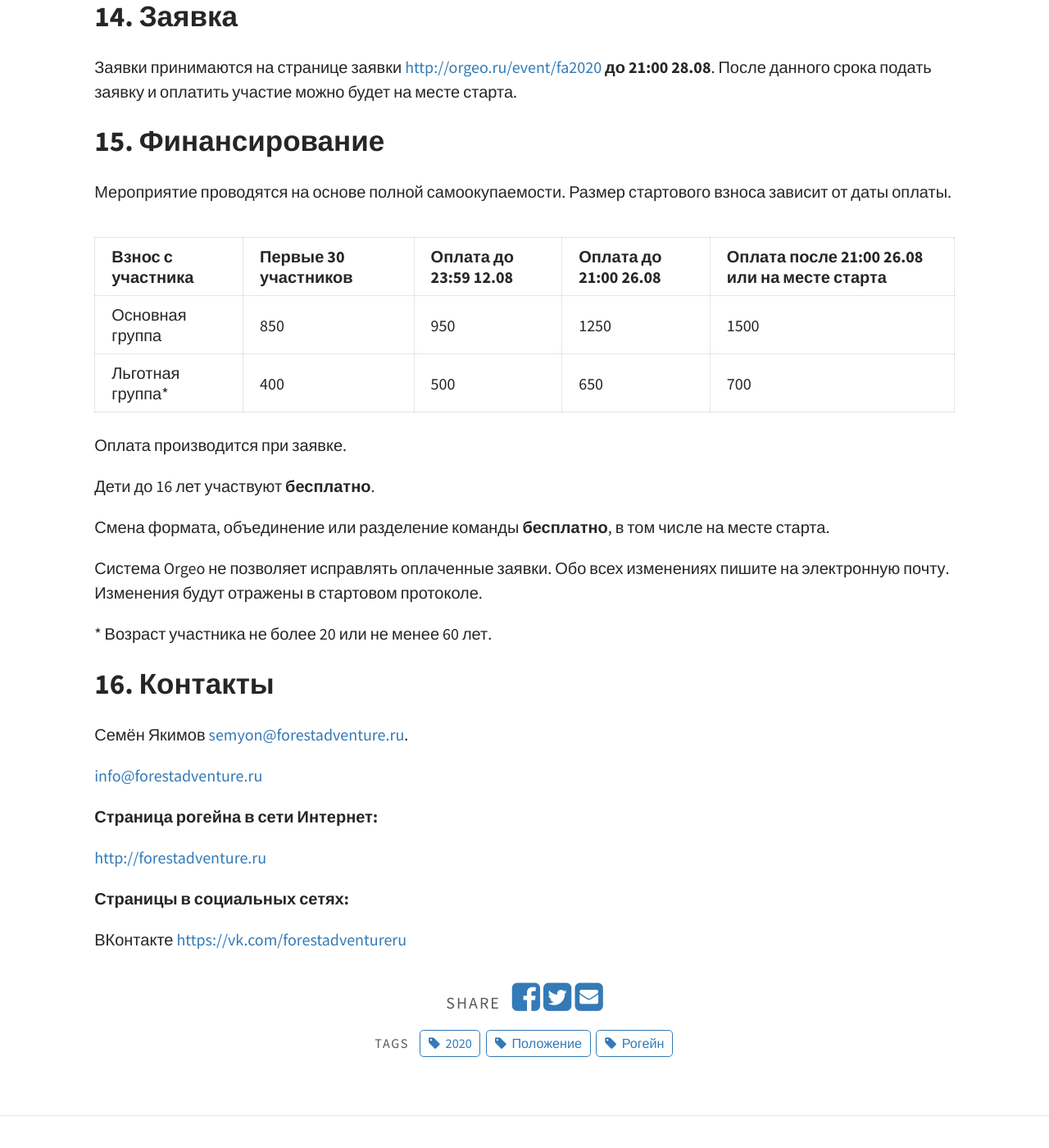
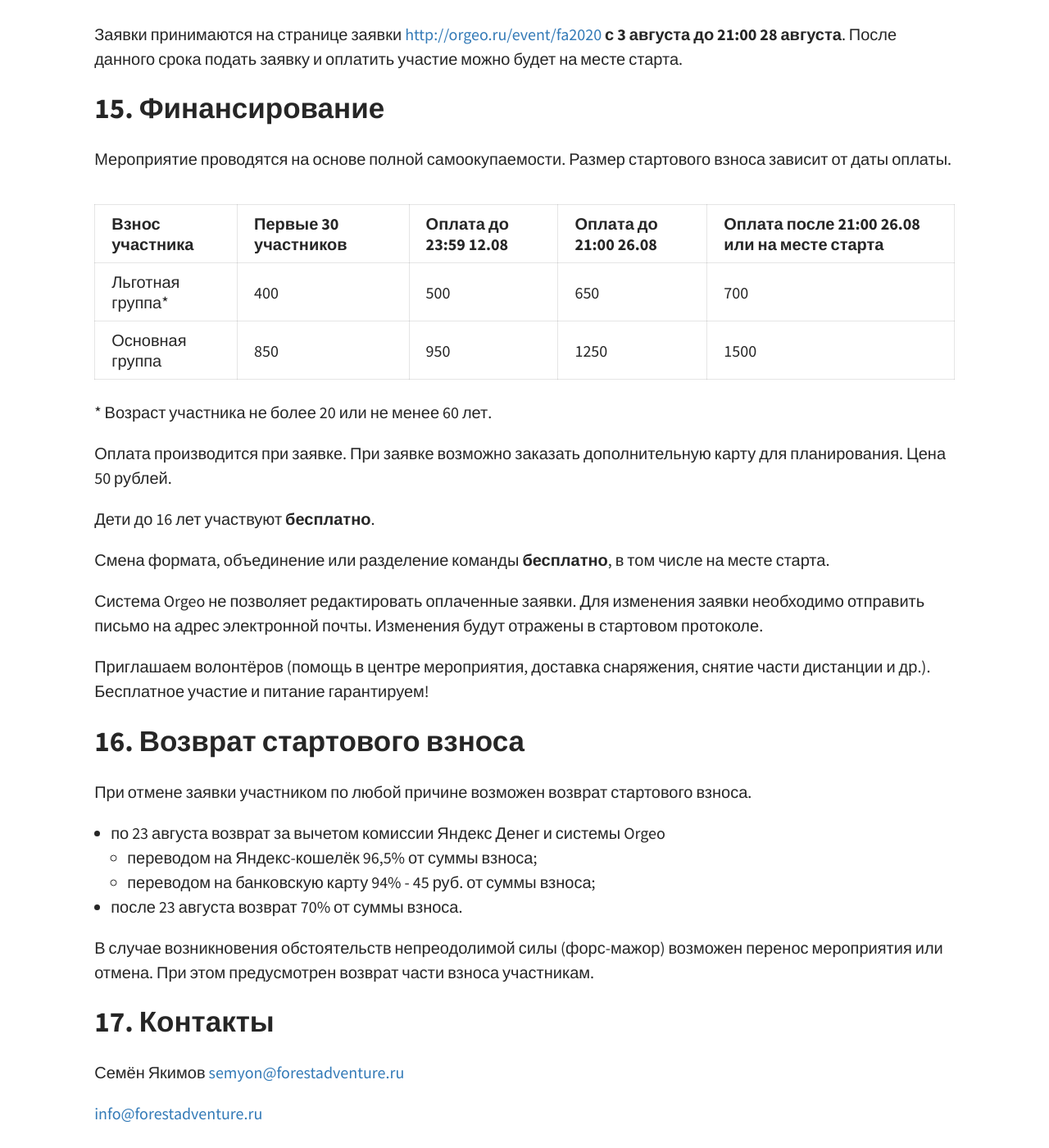
Before and after one commit to ForestAdventure/hidden, a Jekyll site: the page built from _posts/2020-07-14-fa-regulations.md, in a window 1280 px wide and 1400 px high, scrolled down 6707 px. Shown: the whole window at 82% size. Built offline with Jekyll 4.4.1, drawn with Linux system fonts in a browser that asks for light colours; some of the changed text lies outside the part shown.

Commit message:
Update 2020-07-14-fa-regulations.md

```diff
--- a/_posts/2020-07-14-fa-regulations.md
+++ b/_posts/2020-07-14-fa-regulations.md
@@ -120,7 +120,7 @@ tags: [Положение, Рогейн, "2020"]
    - 6В-ЖО — женщины и женские команды;
    - 6В-СО — смешанные команды.
 
-*Возрастные подгруппы (одиночные участники и команды):*
+  *Возрастные подгруппы (одиночные участники и команды):*
    - 6В-ММ, 6В-ЖМ, 6В-СМ — молодёжь, возраст каждого участника команды менее 23 лет;
    - 6В-МВ, 6В-ЖВ, 6В-СВ — ветераны, возраст каждого участника команды не менее 40 лет и не более 54 лет;
    - 6В-МСВ, 6В-ЖСВ, 6В-ССВ — суперветераны, возраст каждого участника команды не менее 55 лет;
@@ -211,7 +211,7 @@ tags: [Положение, Рогейн, "2020"]
 Браслет выполнен из прочного синтетического материала Tyvek. Его сложно повредить случайно, но рекомендуется обращаться с ним бережно.
 Дополнительное фиксирование браслета клейкой лентой не допускается. Это препятствует контролю целостности браслета.
 
-**Закрепление чипа контрольным браслетом**
+**Закрепление чипа контрольным браслетом.**
 *Продеть браслет в обе прорези на чипе, обернуть браслет вокруг запястья правой или левой руки,
 подобрать удобное положение браслета, исключающее его снятие с руки, и окончательно закрепить браслет с помощью клеевого слоя, убрав с него защитную плёнку.*
 
@@ -237,7 +237,7 @@ tags: [Положение, Рогейн, "2020"]
 Заявка
 ----------------------------------
 
-Заявки принимаются на странице заявки <http://orgeo.ru/event/fa2020> **до 21:00 28.08**.
+Заявки принимаются на странице заявки <http://orgeo.ru/event/fa2020> **с 3 августа до 21:00 28 августа**.
 После данного срока подать заявку и оплатить участие можно будет на месте старта.
 
 Финансирование
@@ -245,34 +245,53 @@ tags: [Положение, Рогейн, "2020"]
 
 Мероприятие проводятся на основе полной самоокупаемости. Размер стартового взноса зависит от даты оплаты.
 
-| Взнос с участника | Первые 30 участников | Оплата до 23:59 12.08 | Оплата до 21:00 26.08 | Оплата после 21:00 26.08 или на месте старта |
-|--------------------|-----|------|---|------|
+| Взнос участника | Первые 30 участников | Оплата до 23:59 12.08 | Оплата до 21:00 26.08 | Оплата после 21:00 26.08 или на месте старта |
+|--------------------|-----|-----|------|------|
+| Льготная группа\*  | 400 | 500 | 650  | 700  |
 | Основная группа    | 850 | 950 | 1250 | 1500 |
-| Льготная группа\*  | 400 | 500 | 650 | 700 |
+
+\* Возраст участника не более 20 или не менее 60 лет.
 
 Оплата производится при заявке.
+При заявке возможно заказать дополнительную карту для планирования. Цена 50 рублей.
 
 Дети до 16 лет участвуют **бесплатно**.
 
 Смена формата, объединение или разделение команды **бесплатно**, в том числе на месте старта.
 
-Система Orgeo не позволяет исправлять оплаченные заявки.
-Обо всех изменениях пишите на электронную почту.
+Система Orgeo не позволяет редактировать оплаченные заявки.
+Для изменения заявки необходимо отправить письмо на адрес электронной почты.
 Изменения будут отражены в стартовом протоколе.
 
-\* Возраст участника не более 20 или не менее 60 лет.
+Приглашаем волонтёров (помощь в центре мероприятия, доставка снаряжения, снятие части дистанции и др.).
+Бесплатное участие и питание гарантируем!
+
+Возврат стартового взноса
+-------------------------
+
+При отмене заявки участником по любой причине возможен возврат стартового взноса.
+- по 23 августа возврат за вычетом комиссии Яндекс Денег и системы Orgeo
+   - переводом на Яндекс-кошелёк 96,5% от суммы взноса;
+   - переводом на банковскую карту 94% - 45 руб. от суммы взноса;
+- после 23 августа возврат 70% от суммы взноса.
+
+В случае возникновения обстоятельств непреодолимой силы (форс-мажор) возможен перенос мероприятия или отмена.
+При этом предусмотрен возврат части взноса участникам.
+
 
 Контакты
 ------------
 
-Семён Якимов [semyon@forestadventure.ru](mailto:semyon@forestadventure.ru).
+Семён Якимов [semyon@forestadventure.ru](mailto:semyon@forestadventure.ru)
 
 [info@forestadventure.ru](mailto:info@forestadventure.ru)
 
-**Страница рогейна в сети Интернет:**
+**Страницы рогейна в сети Интернет:**
 
-<http://forestadventure.ru>
-
-**Страницы в социальных сетях:**
+Сайт <http://forestadventure.ru>
 
 ВКонтакте <https://vk.com/forestadventureru>
+
+Канал в Telegram <https://t.me/forestadventure>
+
+Приглашаем спонсоров к сотрудничеству.
```
Also changed, not shown: other parts of _posts/2020-07-14-fa-regulations.md (+1 -1 lines).
